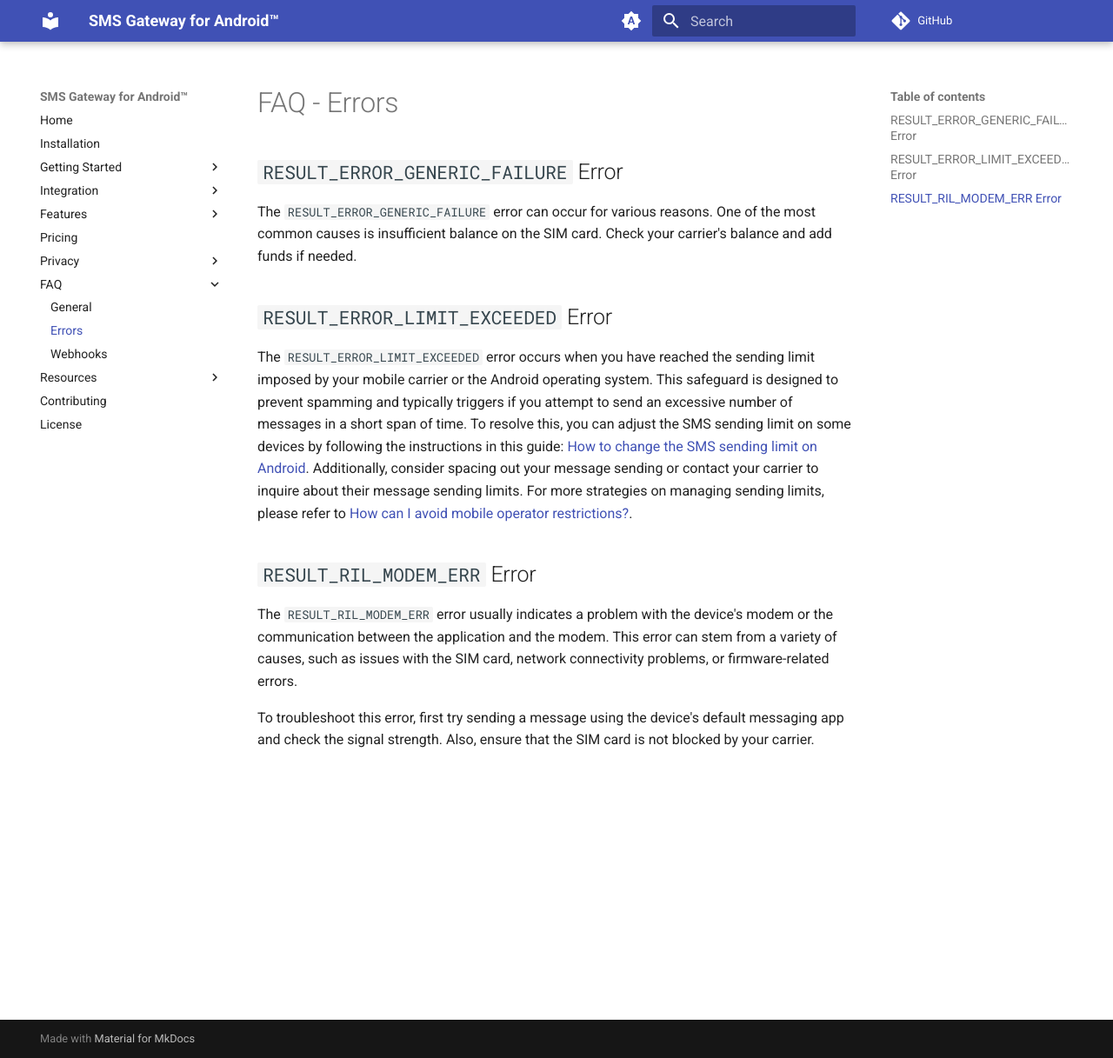
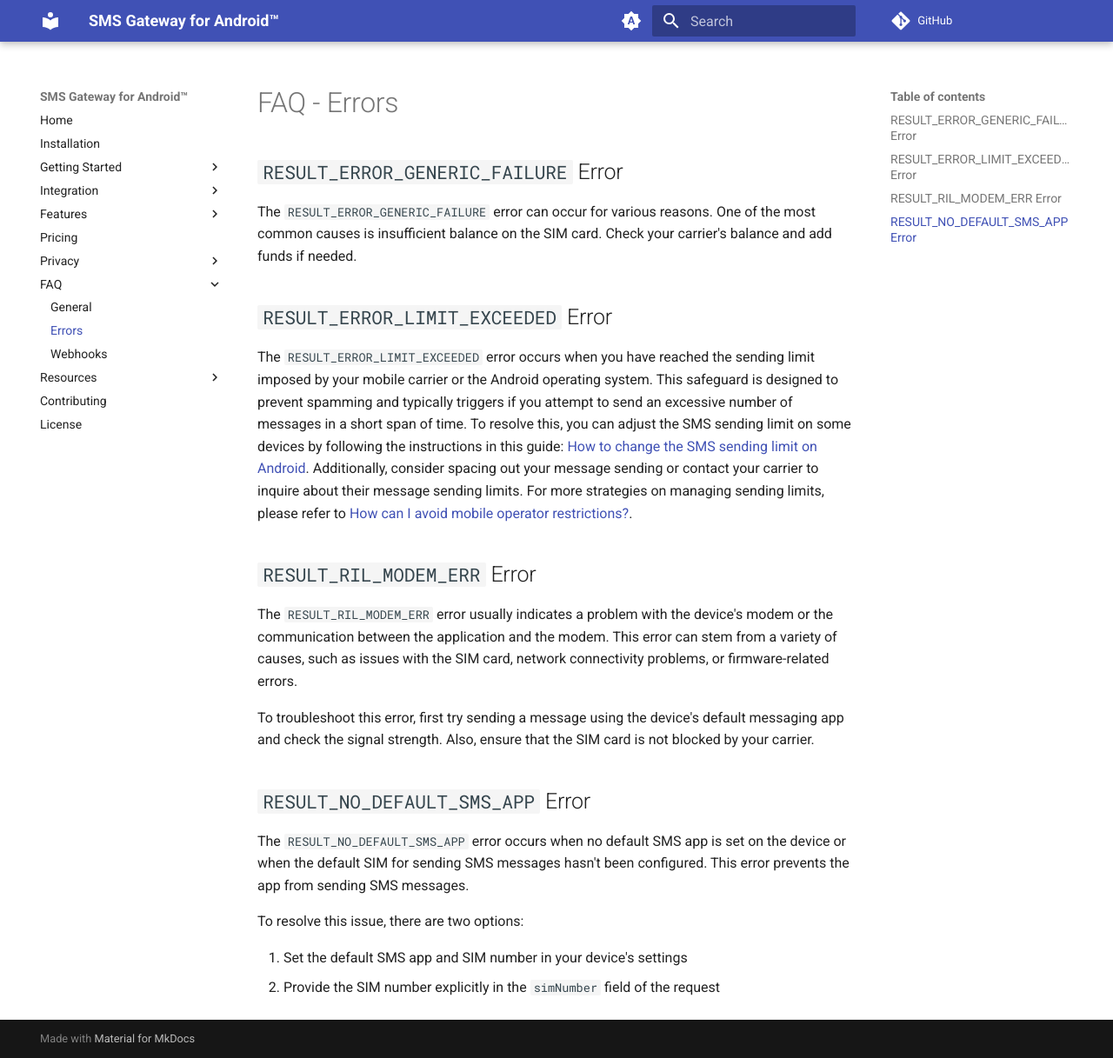
Before and after one commit to android-sms-gateway/docs-web, an MkDocs documentation site: the page built from docs/faq/errors.md, in a window 1280 px wide and 1217 px high. Shown: the whole window at 87% size. Built offline with MkDocs 1.6.1 and Material for MkDocs 9.7.7, drawn with Linux system fonts in a browser that asks for light colours; comment, search, counter and statistics services are not loaded.

Commit message:
[faq] add `RESULT_NO_DEFAULT_SMS_APP` error

```diff
--- a/docs/faq/errors.md
+++ b/docs/faq/errors.md
@@ -13,3 +13,12 @@ The `RESULT_ERROR_LIMIT_EXCEEDED` error occurs when you have reached the sending
 The `RESULT_RIL_MODEM_ERR` error usually indicates a problem with the device's modem or the communication between the application and the modem. This error can stem from a variety of causes, such as issues with the SIM card, network connectivity problems, or firmware-related errors.
 
 To troubleshoot this error, first try sending a message using the device's default messaging app and check the signal strength. Also, ensure that the SIM card is not blocked by your carrier.
+
+## `RESULT_NO_DEFAULT_SMS_APP` Error
+
+The `RESULT_NO_DEFAULT_SMS_APP` error occurs when no default SMS app is set on the device or when the default SIM for sending SMS messages hasn't been configured. This error prevents the app from sending SMS messages.
+
+To resolve this issue, there are two options:
+
+1. Set the default SMS app and SIM number in your device's settings
+2. Provide the SIM number explicitly in the `simNumber` field of the request
```
